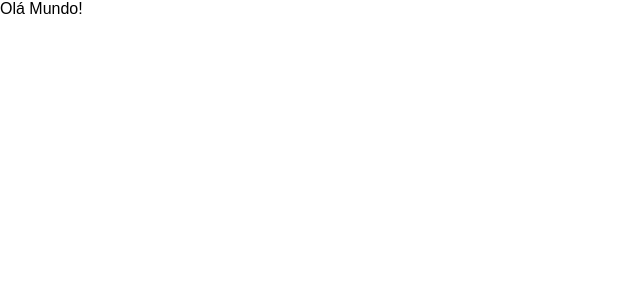
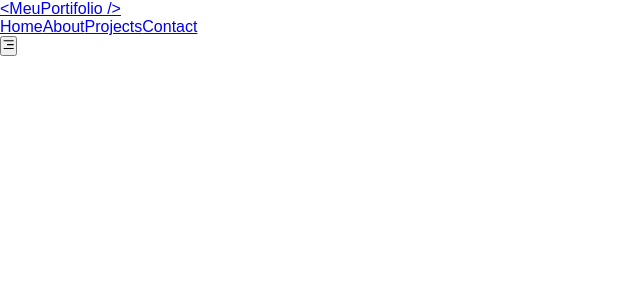
Before and after one commit to iagoslopes/Portifolio, a React (Vite) app in the folder portifolio/: page / in a window 1280 px wide. Shown: the top 300 px of the page, without its empty margins (0-640 px from the left). Built offline with nearby package versions, Linux system fonts and the light colour scheme.

Commit message:
Criando arquivos para chamar no App.jsx

```diff
--- a/portifolio/src/App.jsx
+++ b/portifolio/src/App.jsx
@@ -1,14 +1,23 @@
 import './assets/global.css';
+import Header from './Components/Header/Header';
+import Footer from './Components/Footer/Footer';
+import Home from './Pages/Home/Home';
+import About from './Pages/About/About';
+import Projects from './Pages/Projects/Projects';
+import Contact from './Pages/Contact/Contact';
 
 function App() {
 
   return (
-    <>
-      <div>
-        Olá Mundo!
-      </div>
-    </>
-  )
+    <div>
+      <Header />
+      {/* <Home />
+      <About />
+      <Projects />
+      <Contact />
+      <Footer /> */}
+    </div>
+  );
 }
 
 export default App
--- /dev/null
+++ b/portifolio/src/Components/Footer/Footer.jsx
@@ -0,0 +1,9 @@
+function Footer() {
+    return (
+        <div>
+            <h1>Footer</h1>
+        </div>
+    )
+}
+
+export default Footer
--- /dev/null
+++ b/portifolio/src/Components/Header/Header.jsx
@@ -0,0 +1,39 @@
+import React, { useState } from 'react';
+import { RiMenu3Fill, RiCloseLine } from 'react-icons/ri';
+
+function Header() {
+    const [showMenu, setShowMenu] = useState(false);
+    const logo = "<MeuPortifolio />";
+
+    return (
+        <header>
+            <div>
+                <a href="#">
+                    {logo}
+                </a>
+            </div>
+            <nav className={`nav_menu ${showMenu ? "hideMenu" : "showMenu"}`}>
+                <a href="#home">
+                    Home
+                </a>
+                <a href="#about">
+                    About
+                </a>
+                <a href="#projects">
+                    Projects
+                </a>
+                <a href="#contact">
+                    Contact
+                </a>
+            </nav>
+            <button
+                className='btn_menu'
+                onClick={() =>
+                    setShowMenu(!showMenu)}>
+                {showMenu ? <RiCloseLine /> : <RiMenu3Fill />}
+            </button>
+        </header>
+    )
+}
+
+export default Header
--- /dev/null
+++ b/portifolio/src/Pages/About/About.jsx
@@ -0,0 +1,11 @@
+function About() {
+    return (
+        <section id="about">
+            <div>
+                <h1>About</h1>
+            </div>
+        </section>
+    )
+}
+
+export default About
--- /dev/null
+++ b/portifolio/src/Pages/Contact/Contact.jsx
@@ -0,0 +1,95 @@
+import React, { useState } from "react";
+import emailjs from "@emailjs/browser";
+
+function Contact() {
+    const [contact, setContact] = useState({
+        subject: "",
+        name: "",
+        email: "",
+        message: "",
+    });
+
+    const handleSubmit = (e) => {
+        e.preventDefault();
+
+        const templateParams = {
+            subject: contact.subject,
+            name: contact.name,
+            message: contact.message,
+            email: contact.email,
+        };
+
+        emailjs
+            .send(
+                "service_6in6hvk",
+                "template_s5u64dg",
+                templateParams,
+                "ICbDvSMLYm4HhMASQ"
+            )
+            .then((res) => {
+
+                console.log("SUCCESS!", res.status, res.text);
+
+                setContact({
+                    subject: "",
+                    name: "",
+                    email: "",
+                    message: "",
+                });
+            }).catch((err) => {
+                console.log("ERRO:", err);
+            });
+    };
+
+    const handleChange = (e) => {
+        setContact({ ...contact, [e.target.name]: e.target.value });
+    };
+
+    return (
+        <section id="contact">
+            <form onSubmit={handleSubmit}>
+                <p>Contact</p>
+
+                <input
+                    type="text"
+                    required
+                    autoComplete="none"
+                    placeholder="Subject"
+                    name="subject"
+                    value={contact.subject}
+                    onChange={handleChange}
+                />
+                <input
+                    type="text"
+                    required
+                    autoComplete="none"
+                    placeholder="Name"
+                    name="name"
+                    value={contact.name}
+                    onChange={handleChange}
+                />
+                <input
+                    type="text"
+                    required
+                    autoComplete="none"
+                    placeholder="Email"
+                    name="email"
+                    value={contact.email}
+                    onChange={handleChange}
+                />
+                <input
+                    type="text"
+                    required
+                    autoComplete="none"
+                    placeholder="Message"
+                    name="message"
+                    value={contact.message}
+                    onChange={handleChange}
+                />
+                <button>Send</button>
+            </form>
+        </section>
+    )
+}
+
+export default Contact
--- /dev/null
+++ b/portifolio/src/Pages/Home/Home.jsx
@@ -0,0 +1,20 @@
+import { saveAs } from "file-saver";
+import CV_Iago from "../../../public/Iago_CV.pdf";
+
+function Home() {
+    const handleDownload = () => {
+        saveAs(CV_Iago, "Iago_CV.pdf");
+    };
+
+    return (
+        <section id="home">
+            <div>
+                <h1>Home</h1>
+                <button onClick={handleDownload}>Download CV
+                </button>
+            </div>
+        </section>
+    )
+}
+
+export default Home
--- /dev/null
+++ b/portifolio/src/Pages/Projects/Projects.jsx
@@ -0,0 +1,11 @@
+function Projects() {
+    return (
+        <section id="projects">
+            <div>
+                <h1>Projects</h1>
+            </div>
+        </section>
+    )
+}
+
+export default Projects
```
